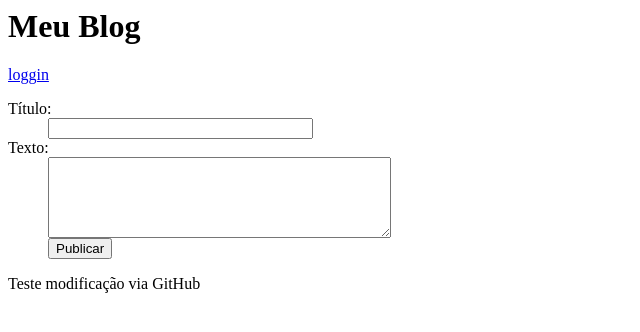
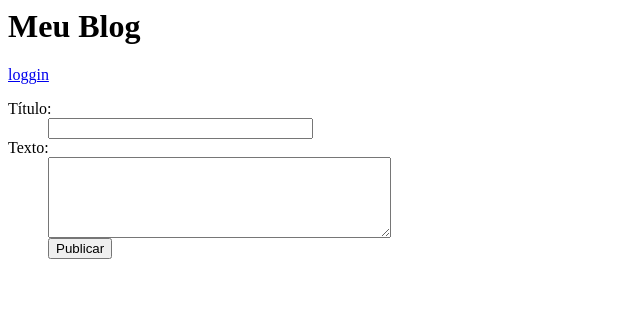
Before and after one commit to Salbound/SamsungOcean_PythonWeb, a Flask app: page / in a window 1280 px wide. Shown: the top 332 px of the page, without its empty margins (0-640 px from the left). Run offline with Flask 2, Linux system fonts and the light colour scheme; data that the repository does not hold is empty.

Commit message:
Update exibir_entradas.html

```diff
--- a/templates/exibir_entradas.html
+++ b/templates/exibir_entradas.html
@@ -9,7 +9,6 @@
         <dd><input type="submit" value="Publicar">
     </dl>
 </form>
-<p>Teste modificação via GitHub</p>
 
 <ul class="entradas">
     {% for post in posts %}
```
